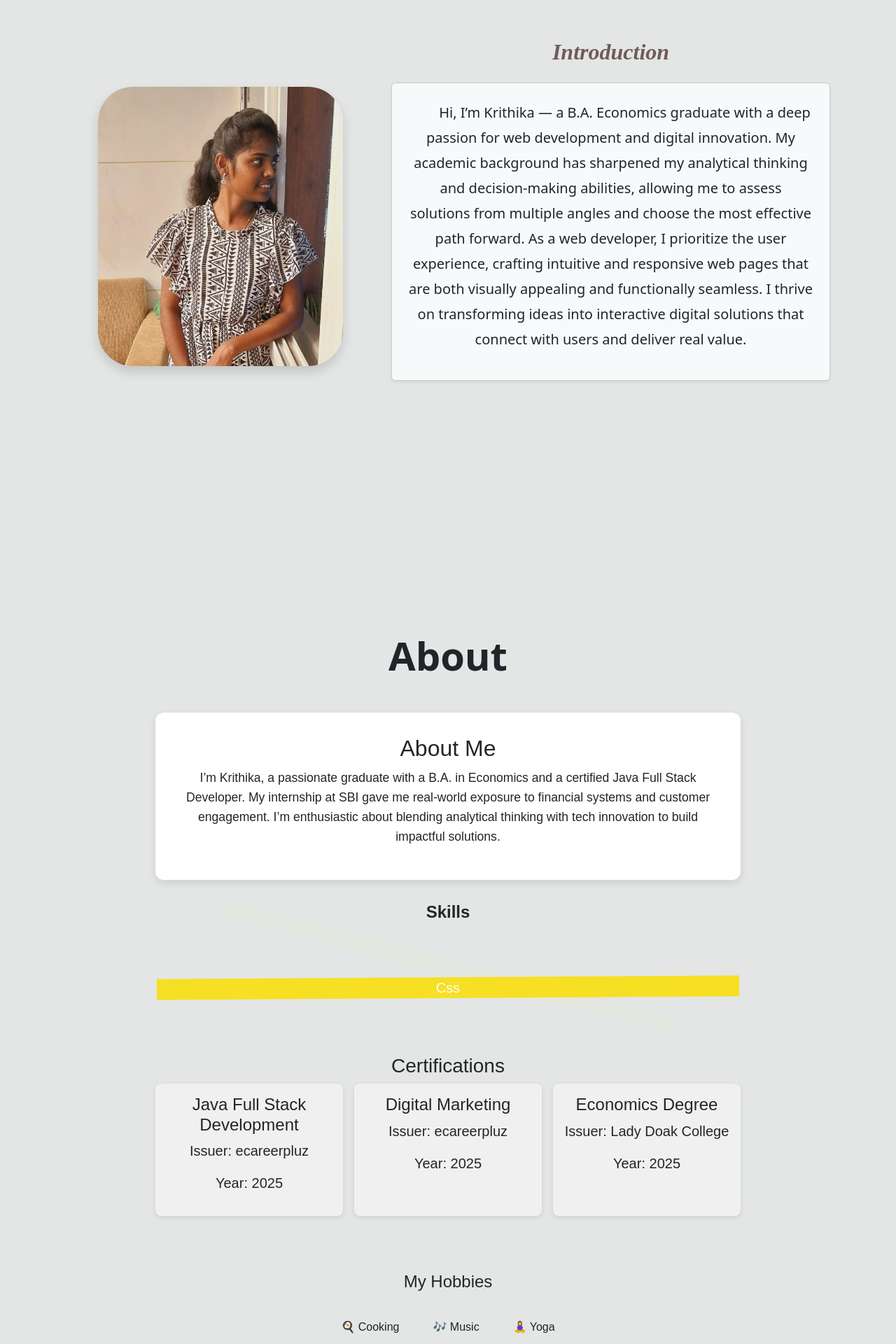
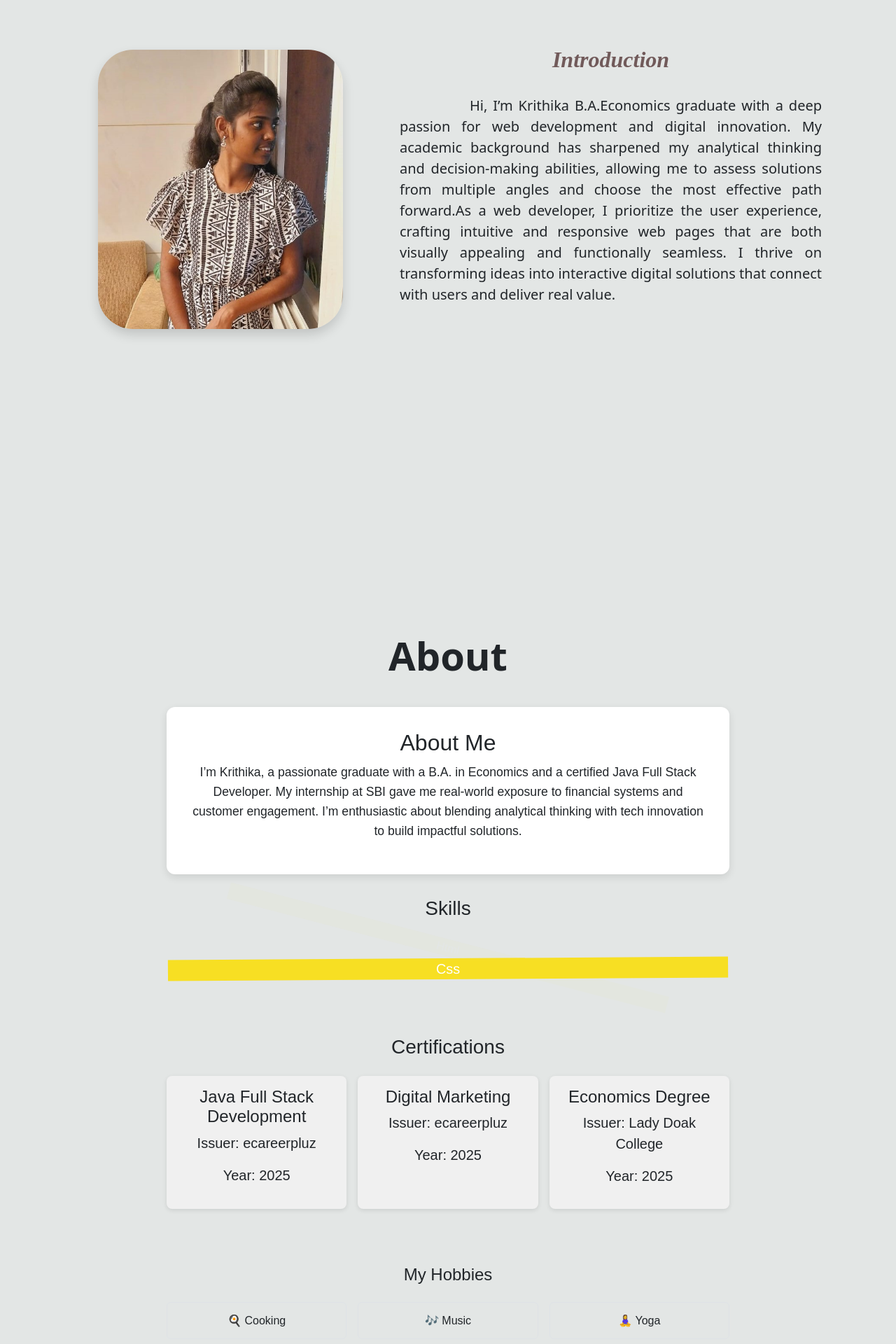
Before and after one commit to code-by-kiki/portfolio, a React (Create React App) app: page / in a window 1280 px wide. Shown: the part 300-2220 px from the top of the page at 70% size. Built offline with nearby package versions, Linux system fonts and the light colour scheme.

Commit message:
change to responsive design

```diff
--- a/src/components/About.jsx
+++ b/src/components/About.jsx
@@ -1,8 +1,6 @@
 import React, { useEffect, useRef } from 'react';
 import anime from 'animejs';
-import SwipeableCards from './Skills'
-
-
+import SwipeableCards from './Skills';
 
 const About = () => {
   const aboutRef = useRef(null);
@@ -34,27 +32,30 @@ const About = () => {
       }, '-=400');
   }, []);
 
-
-
   const certifications = [
     { title: 'Java Full Stack Development', issuer: 'ecareerpluz', year: '2025' },
     { title: 'Digital Marketing', issuer: 'ecareerpluz', year: '2025' },
     { title: 'Economics Degree', issuer: 'Lady Doak College', year: '2025' },
-    // {title:'Nss',issuer:'Lady Doak College',year:'2025'}
   ];
 
-  const hobbies = [ '🍳 Cooking', '🎶 Music', '🧘‍♀️ Yoga'];
+  const hobbies = ['🍳 Cooking', '🎶 Music', '🧘‍♀️ Yoga'];
 
   return (
-    <div style={{ fontFamily: 'Arial, sans-serif', padding: '2rem', maxWidth: '900px', margin: 'auto' }}>
+    <div
+      style={{ fontFamily: 'Arial, sans-serif', maxWidth: '900px', margin: 'auto' }}
+      className="px-3 px-md-5 py-4"
+    >
       {/* About Me Section */}
-      <div ref={aboutRef} style={{
+      <div
+        ref={aboutRef}
+        style={{
           backgroundColor: '#fff',
           padding: '2rem',
           borderRadius: '12px',
           boxShadow: '0 4px 12px rgba(0,0,0,0.1)',
           marginBottom: '2rem'
-      }}>
+        }}
+      >
         <h2 style={{ textAlign: 'center' }}>About Me</h2>
         <p style={{ fontSize: '1.1rem', lineHeight: '1.6' }}>
           I’m Krithika, a passionate graduate with a B.A. in Economics and a certified Java Full Stack Developer.
@@ -63,20 +64,24 @@ const About = () => {
         </p>
       </div>
 
-      <SwipeableCards/>
+      <SwipeableCards />
 
       {/* Certifications Section */}
       <div ref={certRef} style={{ marginTop: '5rem' }}>
-        <h3>Certifications</h3>
-        <div style={{ display: 'flex', gap: '1rem'}} className='col-lg-12'>
+        <h3 className="text-center mb-4">Certifications</h3>
+        <div className="d-flex flex-wrap justify-content-center" style={{ gap: '1rem' }}>
           {certifications.map(cert => (
-            <div key={cert.title} style={{
+            <div
+              key={cert.title}
+              style={{
                 background: '#f0f0f0',
                 padding: '1rem',
                 borderRadius: '8px',
                 boxShadow: '0 2px 6px rgba(0,0,0,0.1)',
-              flex: '1 1 250px'
-            }}>
+                flex: '1 1 250px',
+                minWidth: '250px'
+              }}
+            >
               <h4>{cert.title}</h4>
               <p><strong>Issuer:</strong> {cert.issuer}</p>
               <p><strong>Year:</strong> {cert.year}</p>
@@ -85,11 +90,16 @@ const About = () => {
         </div>
       </div>
 
-   <div style={{marginTop:"5rem"}}>
-  <h4 className="text-center mb-4"> My Hobbies</h4>
+      {/* Hobbies Section */}
+      <div ref={hobbiesRef} style={{ marginTop: '5rem' }}>
+        <h4 className="text-center mb-4">My Hobbies</h4>
         <div className="d-flex flex-wrap justify-content-center gap-3">
           {hobbies.map((hobby, index) => (
-      <div key={index} className="hobby-card p-3 text-center">
+            <div
+              key={index}
+              className="hobby-card p-3 text-center border rounded"
+              style={{ minWidth: '120px', flex: '1 1 120px' }}
+            >
               <i className="bi bi-star-fill text-warning mb-2"></i>
               <h6 className="mb-0">{hobby}</h6>
             </div>
--- a/src/components/Skills.jsx
+++ b/src/components/Skills.jsx
@@ -34,7 +34,7 @@ const SwipeableCards = () => {
   return (
     <div className="flex justify-center items-center h-screen bg-gray-100">
       <div className="relative w-80 h-96">
-        <h4 className="mb-5"><b>Skills</b></h4>
+        <h3 className="text-center mb-4">Skills</h3>
         <AnimatePresence>
           <motion.div
             key={skills[index].name}
--- a/src/components/home.jsx
+++ b/src/components/home.jsx
@@ -11,33 +11,23 @@ const Introduction = () => {
       </body>
       <div className="container">
        <div className="row justify-content-center align-items-center">
-
-          <div className="col-md-5 text-center animate__animated animate__fadeInLeft">
+  <div className="col-12 col-md-5 text-center animate__animated animate__fadeInLeft mb-4 mb-md-0">
     <img
       src={picture}
       alt="Krithika Profile"
-              className="img-fluid   shadow mt-5"
-              style={{ maxWidth: '350px', borderRadius:'50px' }}
+      className="img-fluid shadow mt-3"
+      style={{ maxWidth: '350px', borderRadius: '50px' }}
     />
   </div>
 
-          {/* Text Section */}
-          <div className="col-md-7 animate__animated animate__fadeInRight">
-            <h2
-              className="text-center fw-bold mb-4"
-              style={{ color: '#715a5a', fontFamily: 'Playfair Display, serif' }}
-            >
-              <i>Introduction</i>
-            </h2>
-            <div className="card p-4 shadow-sm col-sm-12" style={{ backgroundColor: '#f8f9fa' }}>
-              <p className="fs-5" style={{ textIndent: '2em', lineHeight: '1.8' }}>
-                Hi, I’m Krithika — a B.A. Economics graduate with a deep passion for web development and digital innovation.
-                My academic background has sharpened my analytical thinking and decision-making abilities, allowing me to assess
-                solutions from multiple angles and choose the most effective path forward. As a web developer, I prioritize the
-                user experience, crafting intuitive and responsive web pages that are both visually appealing and functionally
-                seamless. I thrive on transforming ideas into interactive digital solutions that connect with users and deliver
-                real value.
-              </p>
+  <div className="col-12 col-md-7 animate__animated animate__fadeInRight px-3">
+    <h2 className="text-center fw-bold mb-4" style={{ color: '#715a5a', fontFamily: 'Playfair Display, serif' }}><i>Introduction</i> </h2>
+    <div className="p-2 col-sm-12" >
+      <p className="fs-5  " style={{ textIndent: '1em', lineHeight: '1.5',textAlign:'justify',textIndent:'100px' }}>
+       Hi, I’m Krithika B.A.Economics graduate with a deep passion for web development and digital innovation. My academic background has sharpened
+        my analytical thinking and decision-making abilities, allowing me to assess solutions from multiple angles and choose the most effective
+        path forward.As a web developer, I prioritize the user experience, crafting intuitive and responsive web pages that are both visually
+        appealing and functionally seamless. I thrive on transforming ideas into interactive digital solutions that connect with users and deliver real value.</p>
     </div>
   </div>
 </div>
```
Lines whose indentation alone changed are shown as unchanged.
